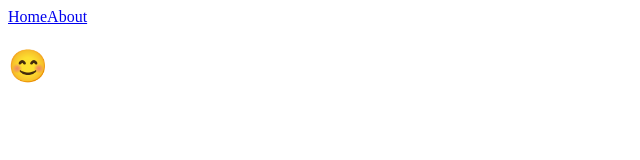
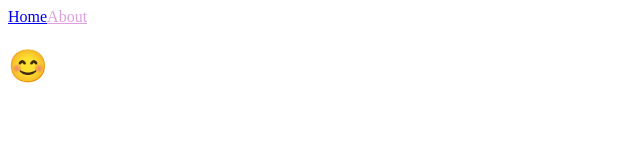
Before and after one commit to HWANBINYOO/Next, a Next.js app in the folder nextjs-intro/: page /about in a window 1280 px wide. Shown: the top 160 px of the page, without its empty margins (0-640 px from the left). Built offline with nearby package versions, Linux system fonts and the light colour scheme.

Commit message:
Next css모듈!

```diff
--- /dev/null
+++ b/nextjs-intro/components/NavBar.module.css
@@ -0,0 +1,8 @@
+.link{
+    text-decoration: none;
+    background-color: yellow;
+}
+
+.active{
+    color: plum;
+}
--- a/nextjs-intro/components/Navbar.js
+++ b/nextjs-intro/components/Navbar.js
@@ -1,15 +1,29 @@
 import Link from "next/link";
 import { useRouter } from "next/router";
+import styles from "./Navbar.module.css";
 
 export default function Navbar() {
   const router = useRouter();
   return (
     <nav>
       <Link href="/">
-        <a>Home</a>
+        <a
+          className={`${styles.Link} ${
+            router.pathname === "/" ? styles.active : ""
+          }`}
+        >
+          Home
+        </a>
       </Link>
       <Link href="/about">
-        <a>About</a>
+        <a
+          className={[
+            styles.Link,
+            router.pathname === "/about" ? styles.active : "",
+          ].join("")}
+        >
+          About
+        </a>
       </Link>
     </nav>
   );
```
